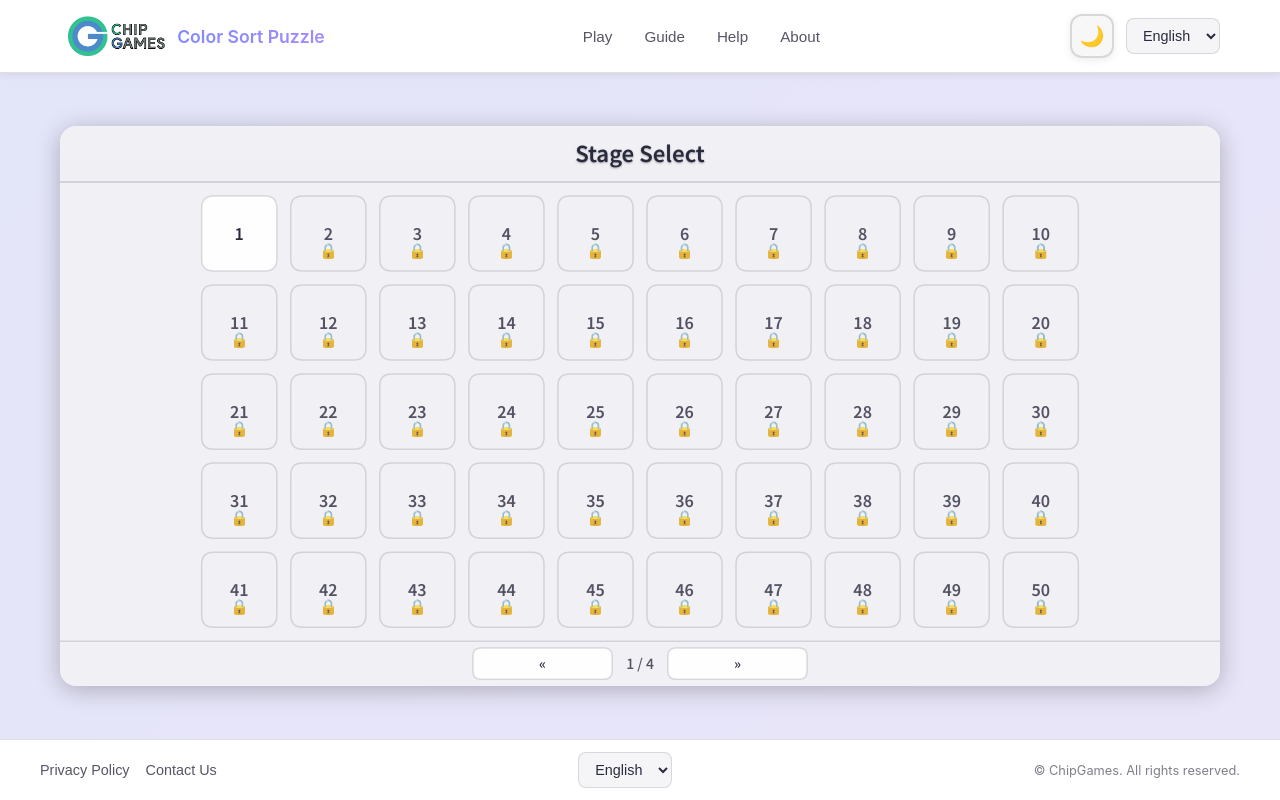
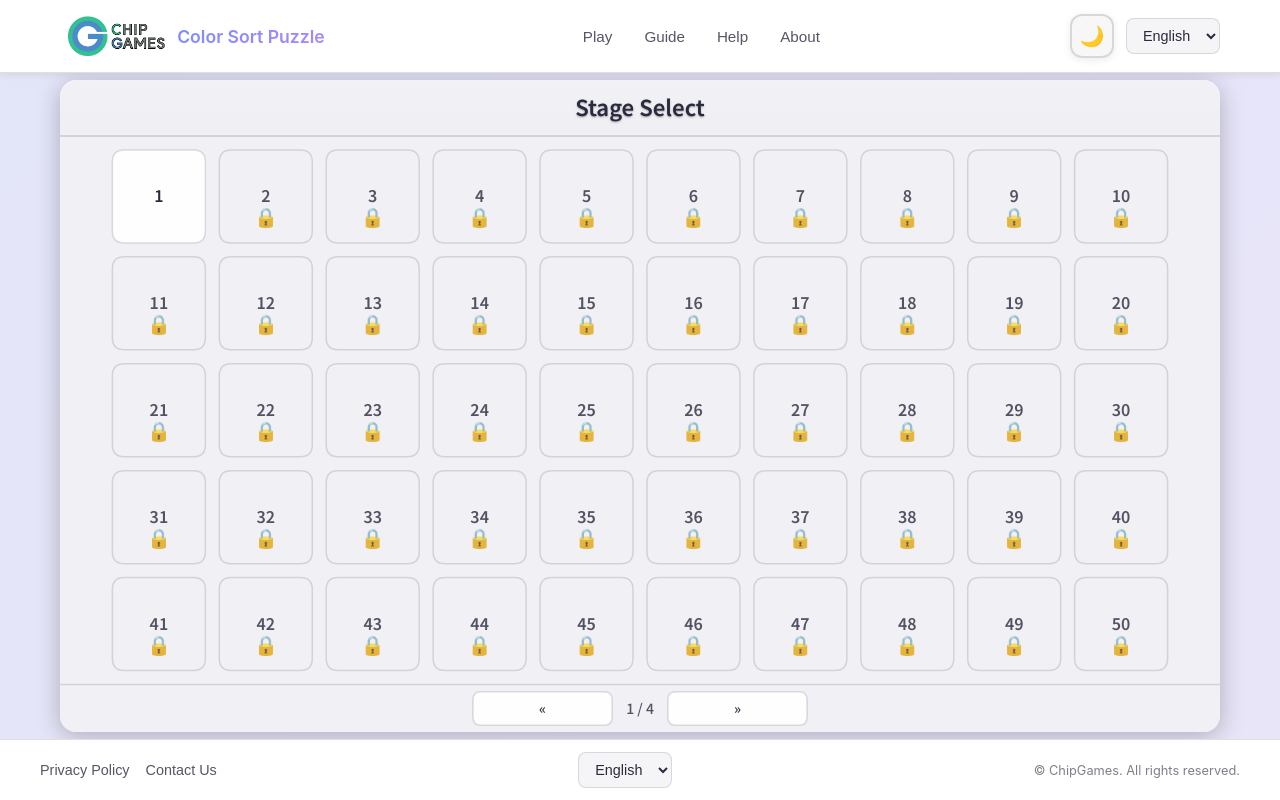
Before and after one commit to chipgames/ChipGemSort, a React (Vite) app: page / in a window 1280 px wide. Built offline with nearby package versions, Linux system fonts and the light colour scheme.

Commit message:
비율 수정

```diff
--- a/src/components/canvas/StageSelectCanvas.css
+++ b/src/components/canvas/StageSelectCanvas.css
@@ -1,9 +1,8 @@
 .stage-select-canvas-wrapper {
   width: 100%;
   max-width: min(1200px, 94vw);
-  aspect-ratio: 3 / 2;
-  min-height: 320px;
-  max-height: min(70vh, 600px);
+  aspect-ratio: 16 / 9;
+  max-height: min(88vh, 100%);
   margin: 0 auto;
   display: flex;
   align-items: center;
```
